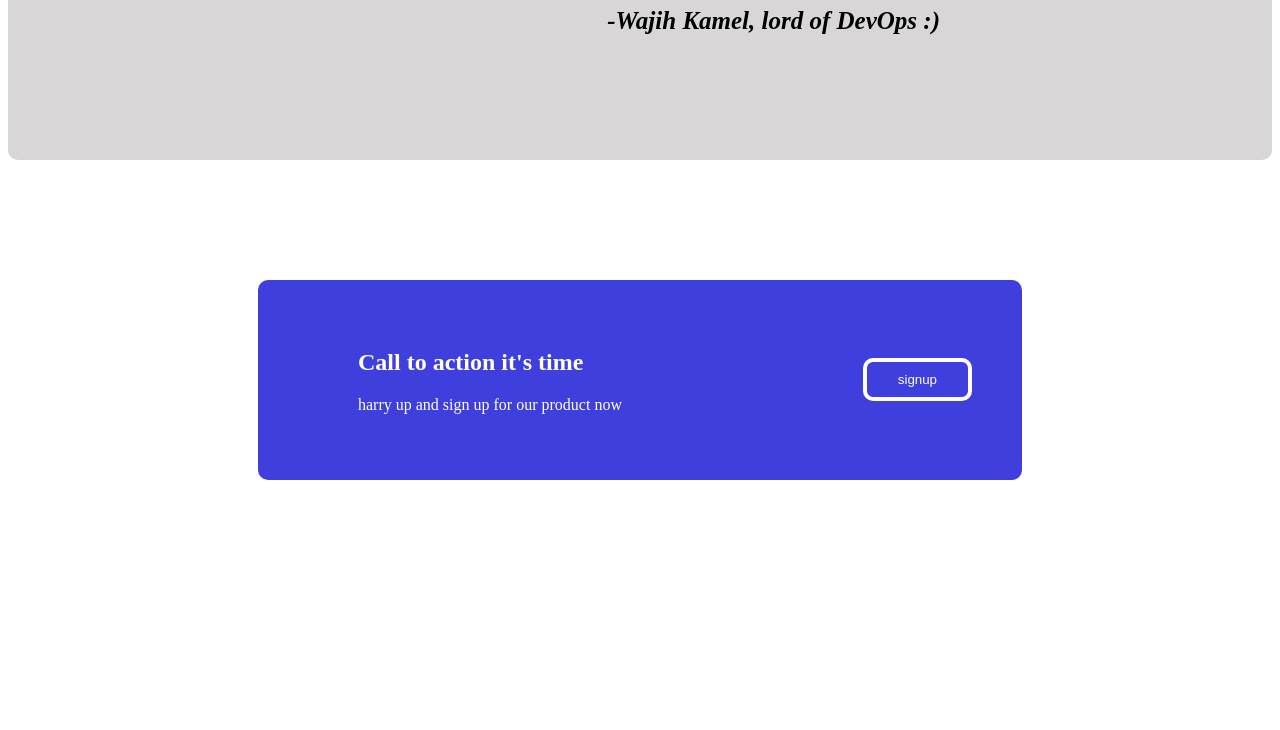
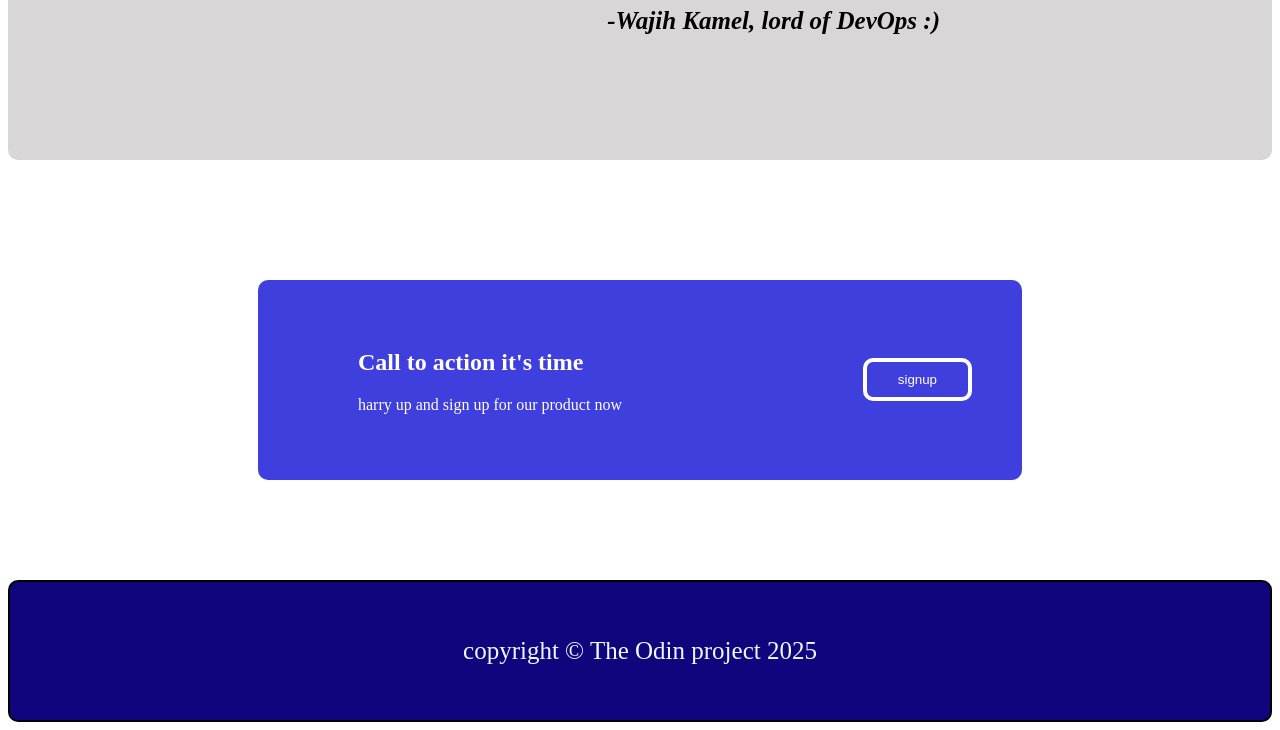
Before and after one commit to wajih-kamel/TOP_LandingPage, a plain HTML site: page index.html in a window 1280 px wide. Shown: the part 1137-1867 px from the top of the page. Before the commit the page ends 1725 px from the top, so only its background shows below. Drawn offline with Linux system fonts and the light colour scheme.

Commit message:
finsihing the footer section

```diff
--- a/index.html
+++ b/index.html
@@ -87,6 +87,8 @@
     <div class="footer">
 
 
+        <p>copyright &copy The Odin project 2025 </p>
+
 
     </div>
 
--- a/style.css
+++ b/style.css
@@ -20,7 +20,7 @@ body{
 }
 
 button{
-    background-color: rgb(17, 5, 126);
+    background-color: #11057e;
     color: white;
     padding: 10px 20px;
     border: none;
@@ -164,3 +164,18 @@ h1{
 .signup-text{
     flex: 8;
 }
+
+
+.footer{
+    display: flex;
+    background-color:#11057e;
+    border: 2px solid black;
+    flex: 1;
+    padding: 30px;
+    color: aliceblue;
+    justify-content: center;
+}
+
+.footer p{
+    font-size: 25px;
+}
```
